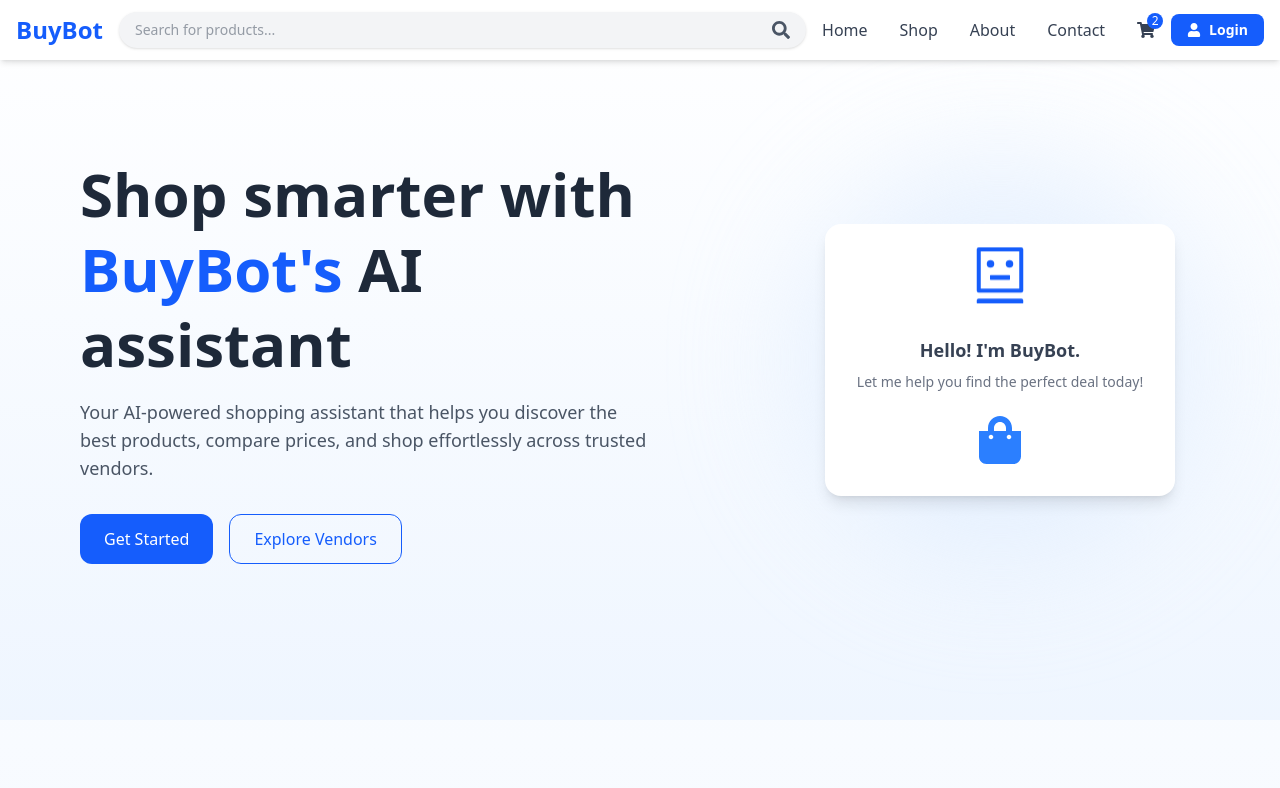
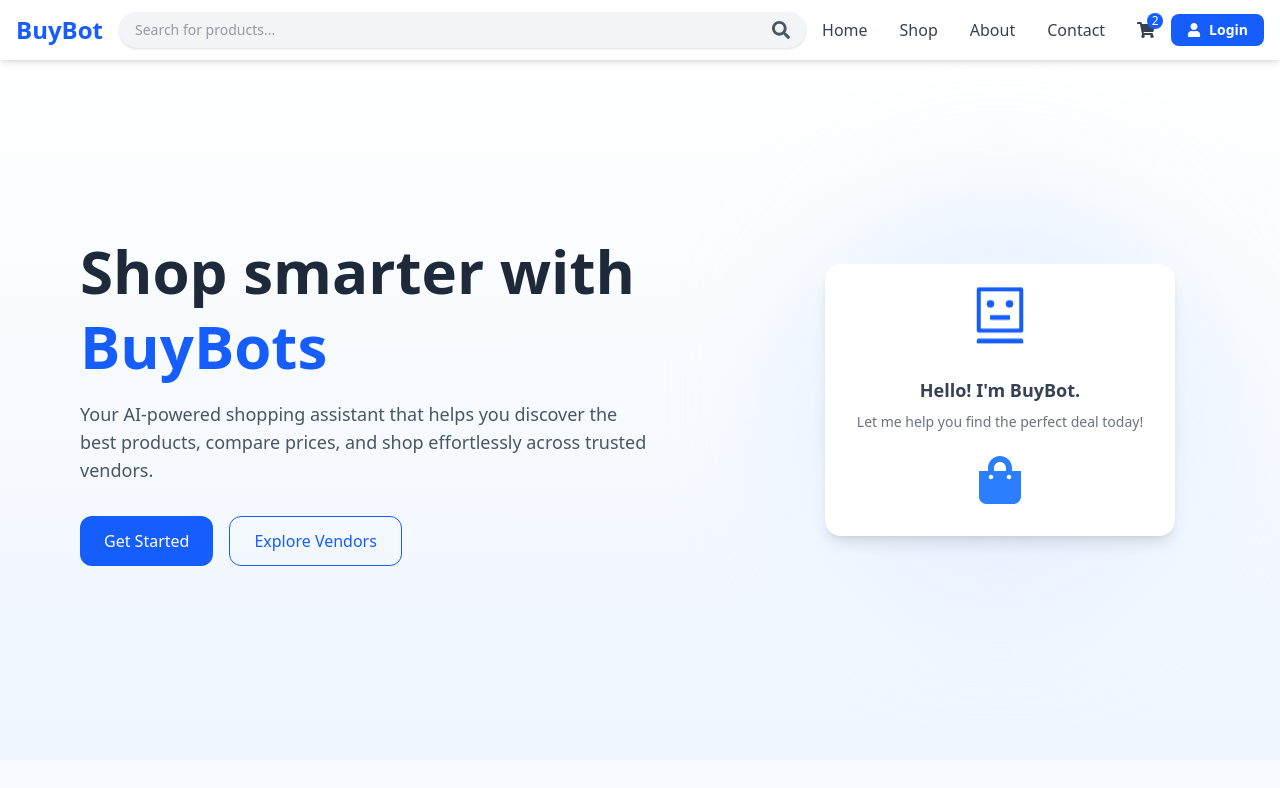
Before and after one commit to a1k2f3/buybotfrontend, a Next.js app: page / in a window 1280 px wide. Shown: the top 788 px of the page. Built offline with nearby package versions, Linux system fonts and the light colour scheme.

Commit message:
correct catagory carsel

```diff
--- a/src/app/page.tsx
+++ b/src/app/page.tsx
@@ -9,7 +9,9 @@
   return (
     <main className="min-h-screen flex flex-col bg-gradient-to-b from-white to-blue-50 text-gray-800">
        {/* Adjust based on navbar height */}
+  <div className="mt-10">
   <HeroSection />
+  </div>
 
       <CategoriesSection />
       <ProductsSection />
--- a/src/components/card/HeroSection.tsx
+++ b/src/components/card/HeroSection.tsx
@@ -15,7 +15,7 @@
         className="max-w-xl text-center md:text-left"
       >
         <h1 className="text-5xl md:text-6xl font-bold text-gray-800 leading-tight">
-          Shop smarter with <span className="text-blue-600">BuyBot&apos;s</span> AI assistant
+          Shop smarter with <span className="text-blue-600">BuyBots</span>
         </h1>
 
         <p className="mt-4 text-gray-600 text-lg">
```
